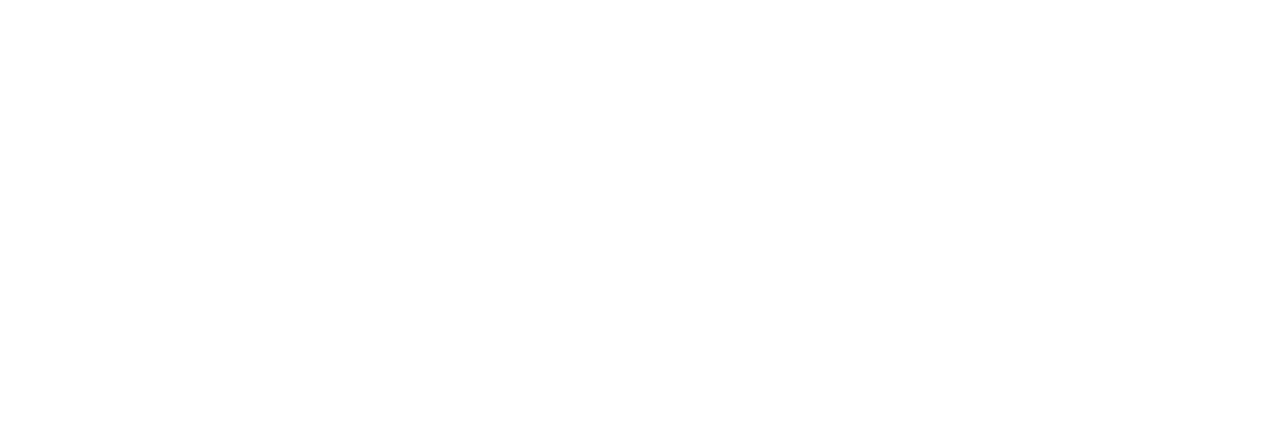
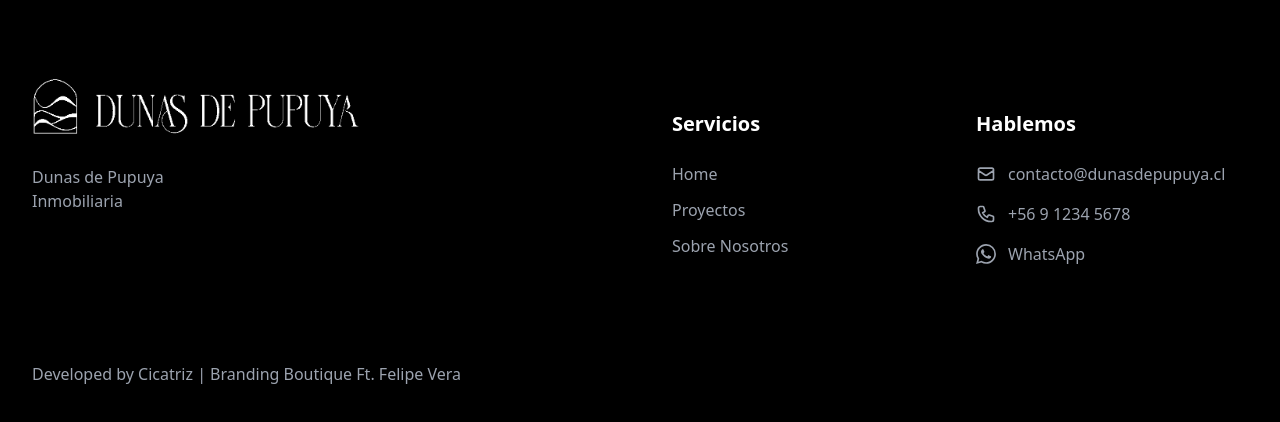
Before and after one commit to pipevera/DunasDePupuya, a Nuxt app: page / in a window 1280 px wide. Shown: the part 2314-2736 px from the top of the page. Before the commit the page ends 2304 px from the top, so only its background shows below. Built offline with nearby package versions, Linux system fonts and the light colour scheme; a web font is replaced by a local one.

Commit message:
added footer

```diff
--- /dev/null
+++ b/app/components/Footer.vue
@@ -0,0 +1,77 @@
+<template>
+  <footer data-section="contacto" class="bg-black">
+    <div class="max-w-7xl mx-auto px-8 py-20">
+      <div class="grid grid-cols-1 md:grid-cols-2 gap-12 lg:gap-16 mb-16">
+        <div class="space-y-4 relative">
+          <img class="relative right-8 md:right-10 w-[300px] md:w-[400px]" src="/images/Dunas-Logo.png" alt="Logo Dunas de Pupuya" />
+          <p class="text-gray-400">
+            Dunas de Pupuya <br> Inmobiliaria
+          </p>
+        </div>
+
+        <div class="grid grid-cols-1 sm:grid-cols-2 gap-8 md:pt-10">
+          <div>
+            <h3 class="text-white font-semibold text-xl mb-6">Servicios</h3>
+            <ul class="space-y-3">
+              <li>
+                <a @click="scrollToSection('home')" class="text-gray-400 transition cursor-pointer">
+                  Home
+                </a>
+              </li>
+              <li>
+                <a @click="scrollToSection('proyectos')" class="text-gray-400 transition cursor-pointer">
+                  Proyectos
+                </a>
+              </li>
+              <li>
+                <a @click="scrollToSection('nosotros')" class="text-gray-400 transition cursor-pointer">
+                  Sobre Nosotros
+                </a>
+              </li>
+            </ul>
+          </div>
+
+          <div>
+            <h3 class="text-white font-semibold text-xl mb-6">Hablemos</h3>
+            <div class="space-y-4">
+              <a href="mailto:contacto@dunasdepupuya.cl" class="flex items-center gap-3 text-gray-400 hover:text-yellow-400 transition">
+                <svg xmlns="http://www.w3.org/2000/svg" class="w-5 h-5" fill="none" viewBox="0 0 24 24" stroke="currentColor">
+                  <path stroke-linecap="round" stroke-linejoin="round" stroke-width="2" d="M3 8l7.89 5.26a2 2 0 002.22 0L21 8M5 19h14a2 2 0 002-2V7a2 2 0 00-2-2H5a2 2 0 00-2 2v10a2 2 0 002 2z" />
+                </svg>
+                <span class="">contacto@dunasdepupuya.cl</span>
+              </a>
+              <a href="tel:+56912345678" class="flex items-center gap-3 text-gray-400 hover:text-yellow-400 transition">
+                <svg xmlns="http://www.w3.org/2000/svg" class="w-5 h-5" fill="none" viewBox="0 0 24 24" stroke="currentColor">
+                  <path stroke-linecap="round" stroke-linejoin="round" stroke-width="2" d="M3 5a2 2 0 012-2h3.28a1 1 0 01.948.684l1.498 4.493a1 1 0 01-.502 1.21l-2.257 1.13a11.042 11.042 0 005.516 5.516l1.13-2.257a1 1 0 011.21-.502l4.493 1.498a1 1 0 01.684.949V19a2 2 0 01-2 2h-1C9.716 21 3 14.284 3 6V5z" />
+                </svg>
+                <span class="">+56 9 1234 5678</span>
+              </a>
+
+              <a href="https://wa.me/56912345678" target="_blank" class="flex items-center gap-3 text-gray-400 hover:text-yellow-400 transition">
+                <svg xmlns="http://www.w3.org/2000/svg" class="w-5 h-5" fill="currentColor" viewBox="0 0 24 24">
+                  <path d="M17.472 14.382c-.297-.149-1.758-.867-2.03-.967-.273-.099-.471-.148-.67.15-.197.297-.767.966-.94 1.164-.173.199-.347.223-.644.075-.297-.15-1.255-.463-2.39-1.475-.883-.788-1.48-1.761-1.653-2.059-.173-.297-.018-.458.13-.606.134-.133.298-.347.446-.52.149-.174.198-.298.298-.497.099-.198.05-.371-.025-.52-.075-.149-.669-1.612-.916-2.207-.242-.579-.487-.5-.669-.51-.173-.008-.371-.01-.57-.01-.198 0-.52.074-.792.372-.272.297-1.04 1.016-1.04 2.479 0 1.462 1.065 2.875 1.213 3.074.149.198 2.096 3.2 5.077 4.487.709.306 1.262.489 1.694.625.712.227 1.36.195 1.871.118.571-.085 1.758-.719 2.006-1.413.248-.694.248-1.289.173-1.413-.074-.124-.272-.198-.57-.347m-5.421 7.403h-.004a9.87 9.87 0 01-5.031-1.378l-.361-.214-3.741.982.998-3.648-.235-.374a9.86 9.86 0 01-1.51-5.26c.001-5.45 4.436-9.884 9.888-9.884 2.64 0 5.122 1.03 6.988 2.898a9.825 9.825 0 012.893 6.994c-.003 5.45-4.437 9.884-9.885 9.884m8.413-18.297A11.815 11.815 0 0012.05 0C5.495 0 .16 5.335.157 11.892c0 2.096.547 4.142 1.588 5.945L.057 24l6.305-1.654a11.882 11.882 0 005.683 1.448h.005c6.554 0 11.89-5.335 11.893-11.893a11.821 11.821 0 00-3.48-8.413Z"/>
+                </svg>
+                <span class="">WhatsApp</span>
+              </a>
+            </div>
+          </div>
+        </div>
+      </div>
+
+      <div class="md:pt-8">
+        <p class="text-gray-400">
+          Developed by Cicatriz | Branding Boutique Ft. Felipe Vera
+        </p>
+      </div>
+    </div>
+  </footer>
+</template>
+
+<script setup>
+const scrollToSection = (sectionName) => {
+  const el = document.querySelector(`[data-section="${sectionName}"]`)
+  if (el) {
+    el.scrollIntoView({ behavior: "smooth", block: "start" })
+  }
+}
+</script>
--- a/app/components/Navbar.vue
+++ b/app/components/Navbar.vue
@@ -1,13 +1,11 @@
 <template>
   <nav :class="[
     'w-full h-20 fixed top-0 left-0 z-50 shadow-xl transition-all duration-300',
-    scrolled ? 'bg-white' : 'bg-black/40 backdrop-blur-sm md:bg-transparent'
+    scrolled ? 'bg-white/60 backdrop-blur-md' : 'bg-black/20 backdrop-blur-md md:bg-transparent'
   ]">
     <div class="flex items-center justify-between  max-w-7xl mx-auto px-8 h-full">
-      <div>
-        <div class="cursor-pointer" @click="scrollToTop">
-          <img class="w-[200px] sm:w-[300px] md:w-[400px]" src="/images/Dunas-Logo.png" alt="Logo Dunas de Pupuya" />
-        </div>
+      <div class="cursor-pointer relative right-8 md:right-10" @click="scrollToTop">
+        <img class="w-[300px] md:w-[400px]" src="/images/Dunas-Logo.png" alt="Logo Dunas de Pupuya" />
       </div>
       <div :class="[
         'hidden md:flex gap-8 font-semibold transition-colors duration-300',
--- a/app/pages/index.vue
+++ b/app/pages/index.vue
@@ -3,5 +3,6 @@
     <HeroSection />
     <CardContainer />
     <Confianza />
+    <Footer />
   </div>
 </template>
```
